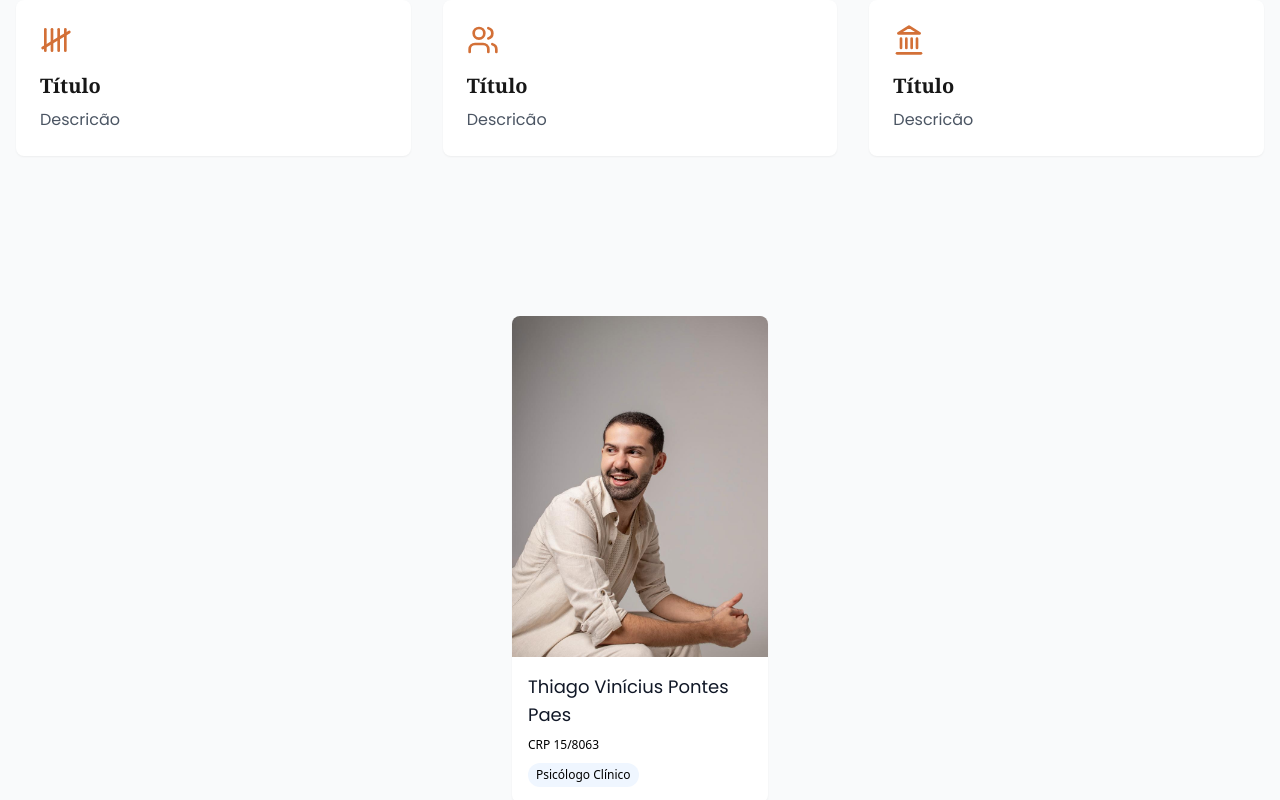
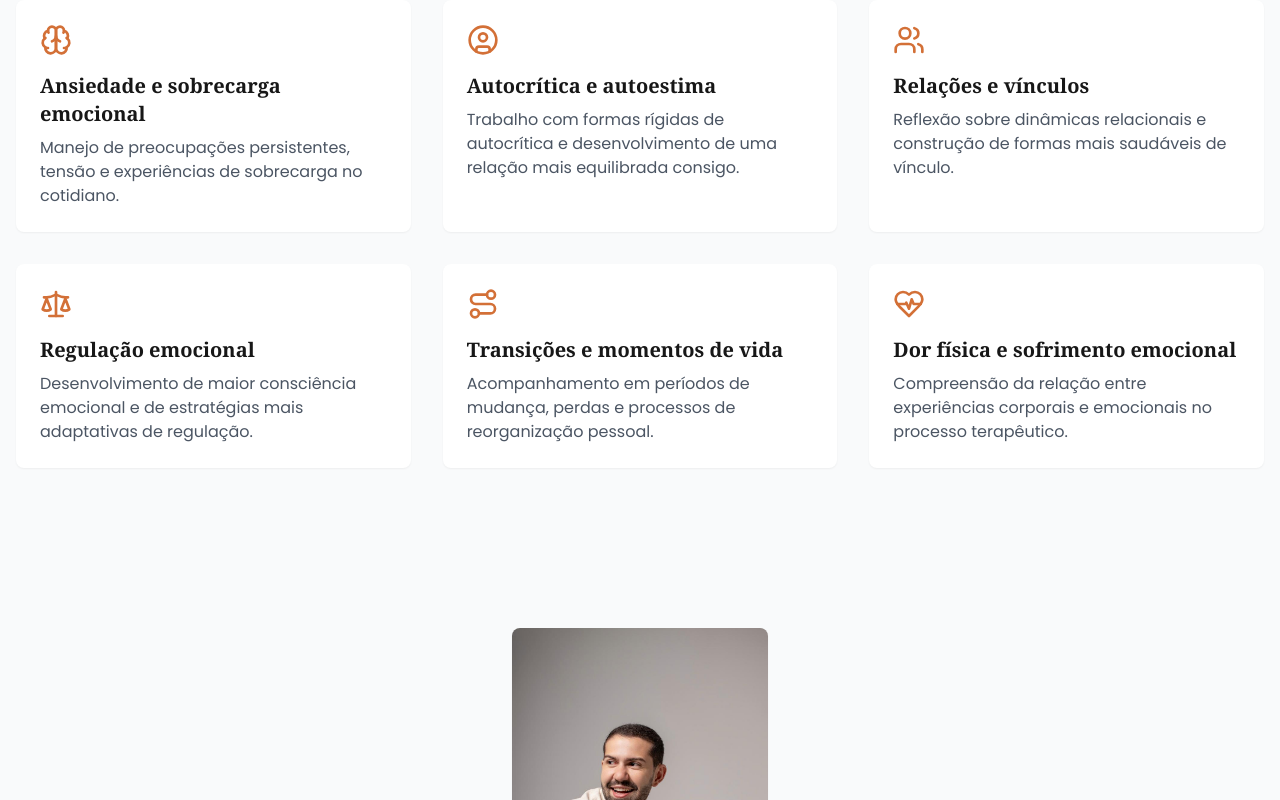
Before and after one commit to vitao-al/thiagopontespsicologo, a React (Vite) app: page / in a window 1280 px wide. Shown: the part 1500-2300 px from the top of the page. Built offline with nearby package versions, Linux system fonts and the light colour scheme.

Commit message:
Update in Hero/Instragram/Colors

```diff
--- a/src/components/Contact.tsx
+++ b/src/components/Contact.tsx
@@ -17,28 +17,28 @@ export default function Contact() {
               <h3 className="text-2xl font-poppins font-normal text-laranja dark:text-laranja mb-6">Informações de Contato</h3>
               <div className="space-y-6">
                 <div className="flex items-start space-x-4">
-                  <MapPin className="h-6 w-6 text-verde-musgo dark:text-verde-musgo mt-1" />
+                  <MapPin className="h-6 w-6 text-musgo dark:text-musgo-escuro mt-1" />
                   <div>
                     <h4 className="font-poppins font-normal text-gray-900 dark:text-white">Endereço</h4>
                     <p className="text-sm md:text-base text-gray-600 dark:text-gray-400"> Rua comendador Palmeira, 493 - Empresarial Comendador Palmeira, sala 114 (Farol) Maceió/AL</p>
                   </div>
                 </div>
                 <div className="flex items-start space-x-4">
-                  <Phone className="h-6 w-6 text-verde-musgo dark:text-verde-musgo mt-1" />
+                  <Phone className="h-6 w-6 text-musgo dark:text-musgo-escuro mt-1" />
                   <div>
                     <h4 className="font-poppins font-normal text-gray-900 dark:text-white">Telefone</h4>
                     <p className="text-sm md:text-base text-gray-600 dark:text-gray-400">+55 (82) 9999-3802</p>
                   </div>
                 </div>
                 <div className="flex items-start space-x-4">
-                  <Mail className="h-6 w-6 text-verde-musgo dark:text-verde-musgo mt-1" />
+                  <Mail className="h-6 w-6 text-musgo dark:text-musgo-escuro mt-1" />
                   <div>
                     <h4 className="font-poppins font-normal text-gray-900 dark:text-white">E-mail</h4>
                     <p className="text-sm md:text-base text-gray-600 dark:text-gray-400">psithiagopontes@gmail.com</p>
                   </div>
                 </div>
                 <div className="flex items-start space-x-4">
-                  <Clock className="h-6 w-6 text-verde-musgo dark:text-verde-musgo mt-1" />
+                  <Clock className="h-6 w-6 text-musgo dark:text-musgo-escuro mt-1" />
                   <div>
                     <h4 className="font-poppins font-normal text-gray-900 dark:text-white">Horário de Atendimento</h4>
                     <p className="text-sm md:text-base text-gray-600 dark:text-gray-400">Hora marcada</p>
--- a/src/components/Hero.tsx
+++ b/src/components/Hero.tsx
@@ -13,7 +13,7 @@ export default function Hero() {
               Psicologia Clínica | TCC e terapias contextuais
             </span>
             <h1 className="text-2xl md:text-2xl lg:text-4xl font-poppins font-bold text-stone-800 leading-[1.1] mb-6 text-balance">
-              Cuidar da <span className='text-musgo'>saúde</span> mental é olhar para a experiência <span className='text-musgo'>humana</span>.
+              "Cuidar da <span className='text-musgo'>saúde</span> mental é olhar para a experiência <span className='text-musgo'>humana</span>."
             </h1>
             <h1 className="text-lg text-stone-600 mb-8 leading-relaxed max-w-lg mx-auto md:mx-0 font-poppins font-normal">
               A psicoterapia é um espaço de encontro, escuta e construção de novas formas de lidar com emoções, relações e desafios da vida.
--- a/src/components/Services.tsx
+++ b/src/components/Services.tsx
@@ -1,21 +1,36 @@
 import React, { useEffect, useRef, useState } from 'react';
-import { Tally5, Scale,Users, Landmark } from 'lucide-react';
+import { Brain, UserCircle, Users,Scale, Route, HeartPulse } from 'lucide-react';
 
 const services = [
   {
-    icon: <Tally5 className="h-8 w-8" />,
-    title: 'Título',
-    description: 'Descricão'
+    icon: <Brain className="h-8 w-8" />,
+    title: 'Ansiedade e sobrecarga emocional',
+    description: 'Manejo de preocupações persistentes, tensão e experiências de sobrecarga no cotidiano.'
+  },
+  {
+    icon: <UserCircle className="h-8 w-8" />,
+    title: 'Autocrítica e autoestima',
+    description: 'Trabalho com formas rígidas de autocrítica e desenvolvimento de uma relação mais equilibrada consigo.'
   },
   {
     icon: <Users className="h-8 w-8" />,
-    title: 'Título',
-    description: 'Descricão'
+    title: 'Relações e vínculos',
+    description: 'Reflexão sobre dinâmicas relacionais e construção de formas mais saudáveis de vínculo.'
   },
   {
-    icon: <Landmark className="h-8 w-8" />,
-    title: 'Título',
-    description: 'Descricão'
+    icon: <Scale className="h-8 w-8" />,
+    title: 'Regulação emocional',
+    description: 'Desenvolvimento de maior consciência emocional e de estratégias mais adaptativas de regulação.'
+  },
+  {
+    icon: <Route className="h-8 w-8" />,
+    title: 'Transições e momentos de vida',
+    description: 'Acompanhamento em períodos de mudança, perdas e processos de reorganização pessoal.'
+  },
+  {
+    icon: <HeartPulse className="h-8 w-8" />,
+    title: 'Dor física e sofrimento emocional',
+    description: 'Compreensão da relação entre experiências corporais e emocionais no processo terapêutico.'
   }
 ];
 
--- a/src/components/chat/ChatBot.tsx
+++ b/src/components/chat/ChatBot.tsx
@@ -48,7 +48,7 @@ export default function ChatBot() {
   return (
     <div className="fixed bottom-4 right-4 z-50">
       {isOpen ? (
-        <div className="bg-verde-musgo rounded-lg shadow-xl w-[90vw] max-w-[350px] h-[500px] flex flex-col">
+        <div className="bg-musgo rounded-lg shadow-xl w-[90vw] max-w-[350px] h-[500px] flex flex-col">
           <div className="bg-gold-500 text-white p-4 rounded-t-lg flex justify-between items-center">
             <h3 className=" text-berge dark:text-white text-sm md:text-base font-poppins font-normal">Dúvidas frequentes</h3>
             <button
@@ -78,7 +78,8 @@ export default function ChatBot() {
         <button
           onClick={() => setIsOpen(true)}
           className="
-          bg-verde-musgo
+          bg-musgo
+          hover:bg-musgo-escuro
           text-berge
           hover:bg-laranja
           hover:tex-berge
--- a/src/components/chat/ChatInput.tsx
+++ b/src/components/chat/ChatInput.tsx
@@ -44,7 +44,7 @@ export default function ChatInput({ onSend }: ChatInputProps) {
       <button
         type="submit"
         className="
-        bg-verde-musgo
+        bg-musgo
         text-berge
         hover:bg-musgo-claro
         focus:ring-blue-500
--- a/src/components/player.tsx
+++ b/src/components/player.tsx
@@ -28,7 +28,7 @@ export default function PlayerMusic() {
   };
 
   return (
-    <div className="w-full bg-musgo text-white flex items-center gap-4 p-4 rounded-lg">
+    <div className="w-full bg-musgo text-white flex items-center gap-4 p-4 rounded-lg shadow-xl">
 
       <audio
         ref={audioRef}
--- a/src/components/team/LawyerCard.tsx
+++ b/src/components/team/LawyerCard.tsx
@@ -19,12 +19,12 @@ export default function LawyerCard({ lawyer }: LawyerCardProps) {
         <h3 className="text-lg font-poppins font-normal text-gray-900 mb-2">
           {lawyer.name}
         </h3>
-        <p className="text-xs text-verde-musgo mb-2">{lawyer.crp}</p>
+        <p className="text-xs text-musgo mb-2">{lawyer.crp}</p>
         <div className="space-x-1">
           {lawyer.specialties.map((specialty) => (
             <span
               key={specialty}
-              className="inline-block text-xs bg-blue-50 text-verde-musgo px-2 py-1 rounded-full"
+              className="inline-block text-xs bg-green-50 text-musgo px-2 py-1 rounded-full"
             >
               {specialty}
             </span>
```
Also changed, not shown: src/components/InstagramGallery.tsx (+5 -58 lines), public/thiagopontes5.jpeg (added), 18 other files (tests, documents, lock files or other folders).
